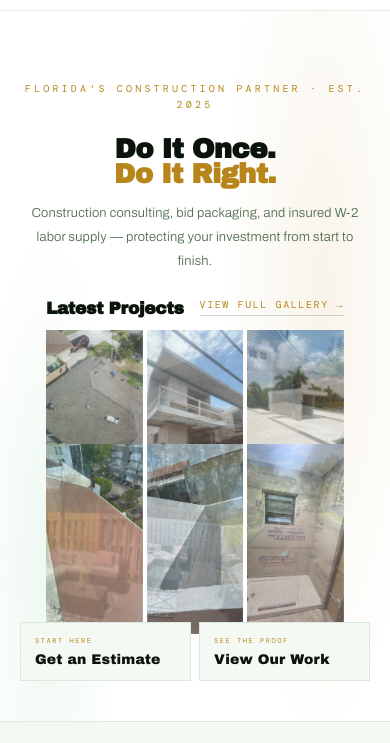
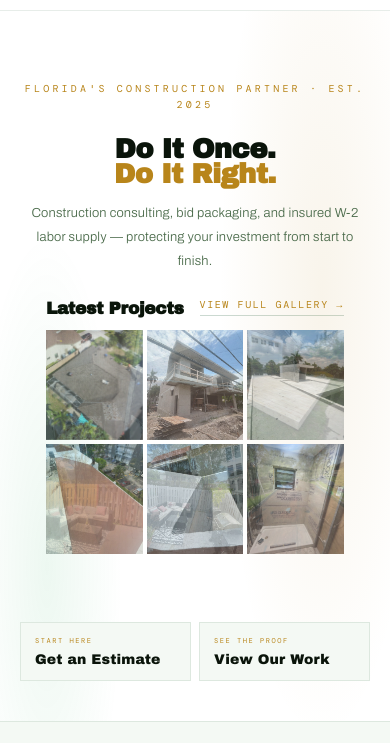
Before and after one commit to dracosdraco-coder/modern-engineering, a plain HTML site: page index.html in a window 390 px wide. Shown: the part 49-792 px from the top of the page. Drawn offline with nearby package versions, Linux system fonts and the light colour scheme; animation ran at ten frames a second; a web font is replaced by a local one.

Commit message:
Fix mobile buttons overlapping photo grid
.lw-card had a fixed height:190px that was never overridden for
mobile — only the grid's row track shrank to 110px, so each card
kept rendering at 190px and spilled past its row into the CTA
buttons below. Override the card height for mobile too.

```diff
--- a/index.html
+++ b/index.html
@@ -188,6 +188,7 @@
   #latest-work{order:2;padding:24px 20px 20px;max-width:none}
   .hero-actions{order:3;padding:28px 20px 40px}
   .lw-strip{grid-template-columns:repeat(3,1fr);grid-auto-rows:110px;gap:4px}
+  .lw-card{height:110px}
   .lw-head{margin-bottom:14px}
   .lw-head h2{font-size:17px}
   .hh1{font-size:clamp(26px,7vw,34px)}
```
